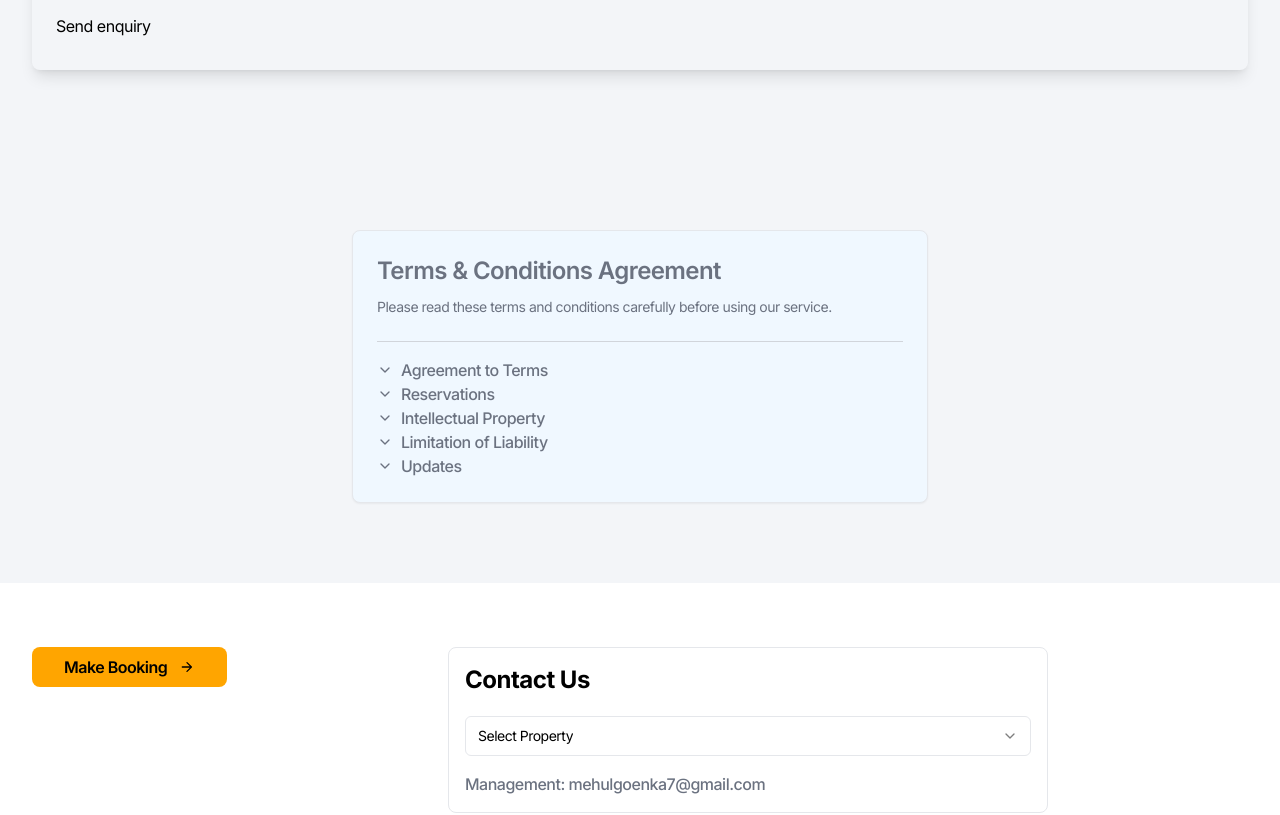
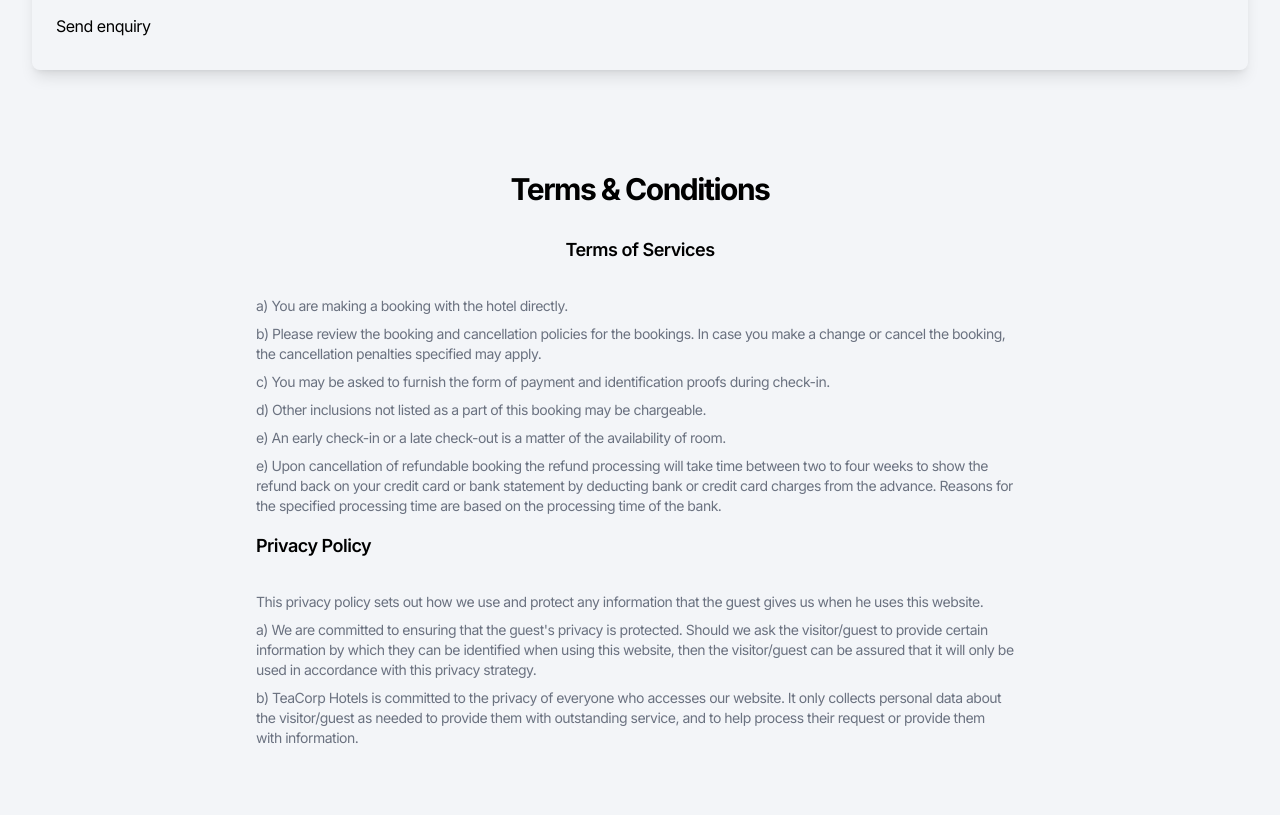
Before and after one commit to ishaan-chadha1/mk-residencies, a Next.js app: page / in a window 1280 px wide. Shown: the part 7666-8481 px from the top of the page. Built offline with nearby package versions, Linux system fonts and the light colour scheme.

Commit message:
Addition of Terms and Conditions Component

```diff
--- a/components/components/component/terms-and-conditions.jsx
+++ b/components/components/component/terms-and-conditions.jsx
@@ -1,165 +1,77 @@
-/**
- * This code was generated by v0 by Vercel.
- * @see https://v0.dev/t/0B9NH5Xpxtn
- * Documentation: https://v0.dev/docs#integrating-generated-code-into-your-nextjs-app
- */
-
-/** Add fonts into your Next.js project:
-
-import { Inter } from 'next/font/google'
-import { Inter } from 'next/font/google'
-
-inter({
-  subsets: ['latin'],
-  display: 'swap',
-})
-
-inter({
-  subsets: ['latin'],
-  display: 'swap',
-})
-
-To read more about using these font, please visit the Next.js documentation:
-- App Directory: https://nextjs.org/docs/app/building-your-application/optimizing/fonts
-- Pages Directory: https://nextjs.org/docs/pages/building-your-application/optimizing/fonts
-**/
-import {
-    CardTitle,
-    CardDescription,
-    CardHeader,
-    CardContent,
-    Card
-} from "@components/components/ui/card";
-
 export function TermsAndConditions() {
     return (
-        <Card
-            key="1"
-            className="mt-40 w-full max-w-xl mx-auto text-gray-800 dark:text-gray-200" // Added text color classes
-            style={{ backgroundColor: "aliceblue" }}
-        >
-            <CardHeader>
-                <CardTitle className="text-gray-500 mb-1 text-xl md:text-2xl">
-                    Terms & Conditions Agreement
-                </CardTitle>
-                <CardDescription>
-                    Please read these terms and conditions carefully before
-                    using our service.
-                </CardDescription>
-            </CardHeader>
-            <CardContent className="space-y-4">
-                <div className="border-t border-gray-300 dark:border-gray-700 " />
-                <div className="space y-4">
-                    <details>
-                        <summary className="flex items-center space-x-2 cursor-pointer">
-                            <ChevronDownIcon className="text-gray-500 w-4 h-4" />
-                            <span className="text-gray-500 font-medium text-gray-500">
-                                Agreement to Terms
-                            </span>
-                        </summary>
-                        <div className="text-gray-500 ml-6 space-y-2 text-sm text-gray-500">
-                            <p>
-                                These Terms and Conditions are a legally binding
-                                agreement made by and between My Company and
-                                you.
+        <div key="1" className="w-full py-6 space-y-6">
+            <div className="container px-4 md:px-6 flex flex-col items-center">
+                <div className="space-y-2 text-center pt-20">
+                    <h2 className="text-3xl font-bold tracking-tighter sm:text-4xl md:text-3xl/none">
+                        Terms & Conditions
+                    </h2>
+                </div>
+                <div className="space-y-4 text-left max-w-3xl">
+                    <div className="space-y-2">
+                        <h3 className="text-lg font-semibold text-center">
+                            Terms of Services
+                        </h3>
+                        <p className="text-sm text-gray-500 dark:text-gray-400">
+                            a) You are making a booking with the hotel directly.
+                        </p>
+                        <p className="text-sm text-gray-500 dark:text-gray-400">
+                            b) Please review the booking and cancellation
+                            policies for the bookings. In case you make a change
+                            or cancel the booking, the cancellation penalties
+                            specified may apply.
+                        </p>
+                        <p className="text-sm text-gray-500 dark:text-gray-400">
+                            c) You may be asked to furnish the form of payment
+                            and identification proofs during check-in.
+                        </p>
+                        <p className="text-sm text-gray-500 dark:text-gray-400">
+                            d) Other inclusions not listed as a part of this
+                            booking may be chargeable.
+                        </p>
+                        <p className="text-sm text-gray-500 dark:text-gray-400">
+                            e) An early check-in or a late check-out is a matter
+                            of the availability of room.
+                        </p>
+                        <p className="text-sm text-gray-500 dark:text-gray-400">
+                            e) Upon cancellation of refundable booking the
+                            refund processing will take time between two to four
+                            weeks to show the refund back on your credit card or
+                            bank statement by deducting bank or credit card
+                            charges from the advance. Reasons for the specified
+                            processing time are based on the processing time of
+                            the bank.
                         </p>
                     </div>
-                    </details>
-                    <details>
-                        <summary className="flex items-center space-x-2 cursor-pointer">
-                            <ChevronDownIcon className="text-gray-500 w-4 h-4" />
-                            <span className="font-medium text-gray-500">
-                                Reservations
-                            </span>
-                        </summary>
-                        <div className="ml-6 space-y-2 text-sm text-gray-500">
-                            <p>
-                                The right is reserved to make changes to the
-                                website and the terms and conditions at any
-                                time.
+                    <div className="space-y-2">
+                        <h3 className="text-lg font-semibold">
+                            Privacy Policy
+                        </h3>
+                        <p className="text-sm text-gray-500 dark:text-gray-400">
+                            This privacy policy sets out how we use and protect
+                            any information that the guest gives us when he uses
+                            this website.
+                        </p>
+                        <p className="text-sm text-gray-500 dark:text-gray-400">
+                            a) We are committed to ensuring that the guest's
+                            privacy is protected. Should we ask the
+                            visitor/guest to provide certain information by
+                            which they can be identified when using this
+                            website, then the visitor/guest can be assured that
+                            it will only be used in accordance with this privacy
+                            strategy.
+                        </p>
+                        <p className="text-sm text-gray-500 dark:text-gray-400">
+                            b) TeaCorp Hotels is committed to the privacy of
+                            everyone who accesses our website. It only collects
+                            personal data about the visitor/guest as needed to
+                            provide them with outstanding service, and to help
+                            process their request or provide them
+                            with information.
                         </p>
                     </div>
-                    </details>
-                    <details>
-                        <summary className="flex items-center space-x-2 cursor-pointer">
-                            <ChevronDownIcon className="text-gray-500 w-4 h-4" />
-                            <span className="font-medium text-gray-500">
-                                Intellectual Property
-                            </span>
-                        </summary>
-                        <div className="ml-6 space-y-2 text-sm text-gray-500">
-                            <p>
-                                The website and its original content, features,
-                                and functionality are owned by My Company and
-                                are protected by international copyright,
-                                trademark, patent, trade secret, and other
-                                intellectual property or proprietary rights
-                                laws.
-                            </p>
                 </div>
-                    </details>
-                    <details>
-                        <summary className="flex items-center space-x-2 cursor-pointer">
-                            <ChevronDownIcon className="text-gray-500 w-4 h-4" />
-                            <span className="font-medium text-gray-500">
-                                Limitation of Liability
-                            </span>
-                        </summary>
-                        <div className="ml-6 space-y-2 text-sm text-gray-500">
-                            <p>
-                                In no event shall My Company, nor its directors,
-                                employees, partners, agents, suppliers, or
-                                affiliates, be liable for any indirect,
-                                incidental, special, consequential, or punitive
-                                damages, including without limitation, loss of
-                                profits, data, use, goodwill, or other
-                                intangible losses, resulting from (i) your
-                                access to or use of or inability to access or
-                                use the Service; (ii) any conduct or content of
-                                any third party on the Service; (iii) any
-                                content obtained from the Service; and (iv)
-                                unauthorized access, use or alteration of your
-                                transmissions or content, whether based on
-                                warranty, contract, tort (including negligence)
-                                or any other legal theory, whether or not we
-                                have been informed of the possibility of such
-                                damage, and even if a remedy set forth herein is
-                                found to have failed of its essential purpose.
-                            </p>
             </div>
-                    </details>
-                    <details>
-                        <summary className="flex items-center space-x-2 cursor-pointer">
-                            <ChevronDownIcon className="text-gray-500 w-4 h-4" />
-                            <span className="font-medium text-gray-500">
-                                Updates
-                            </span>
-                        </summary>
-                        <div className="ml-6 space-y-2 text-sm text-gray-500">
-                            <p />
         </div>
-                    </details>
-                </div>
-            </CardContent>
-        </Card>
     );
 }
-
-function ChevronDownIcon(props) {
-    return (
-        <svg
-            {...props}
-            xmlns="http://www.w3.org/2000/svg"
-            width="24"
-            height="24"
-            viewBox="0 0 24 24"
-            fill="none"
-            stroke="currentColor"
-            strokeWidth="2"
-            strokeLinecap="round"
-            strokeLinejoin="round"
-        >
-            <path d="m6 9 6 6 6-6" />
-        </svg>
-    );
-}
```
Lines whose indentation alone changed are shown as unchanged.
